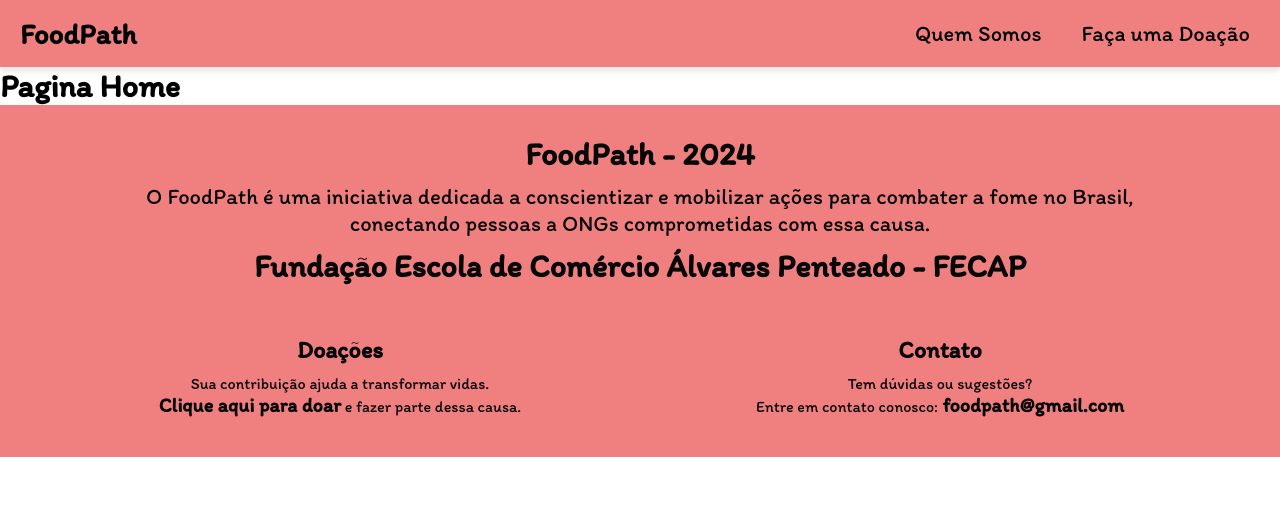
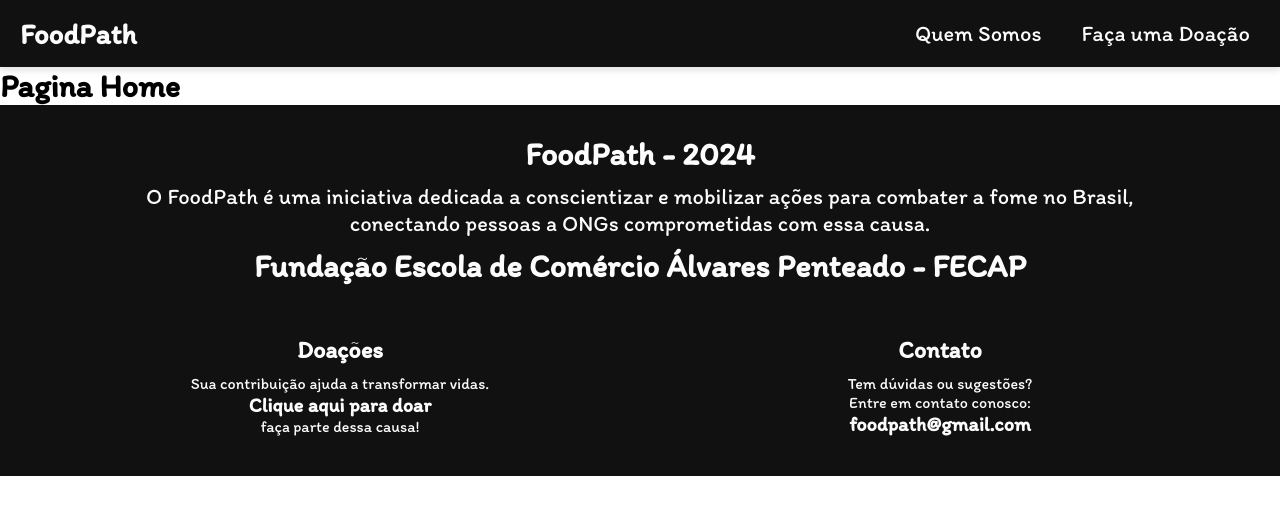
Before and after one commit to 2024-2-NCC2/Projeto1, a React (Vite) app in the folder client/: page / in a window 1280 px wide. Shown: the top 514 px of the page. Built offline with nearby package versions, Linux system fonts and the light colour scheme.

Commit message:
feat: dynamic year in footer

```diff
--- a/client/src/components/Fotter.jsx
+++ b/client/src/components/Fotter.jsx
@@ -2,11 +2,15 @@
 import { Link } from 'react-router-dom';
 
 const Footer = () => {
+
+  const currentDate = new Date();
+  const year = currentDate.getFullYear();
+
   return (
     <footer>
       <div className="footer-container">
         <div className="footer-header">
-          <h1 id="foodpath">FoodPath - 2024</h1>
+          <h1 id="foodpath">FoodPath - {year}</h1>
           <p>
             O FoodPath é uma iniciativa dedicada a conscientizar e mobilizar ações para combater a fome no Brasil, <br/>
             conectando pessoas a ONGs comprometidas com essa causa.
@@ -18,13 +22,13 @@
             <h2 id="doacoes">Doações</h2>
             <p>
               Sua contribuição ajuda a transformar vidas. <br/>
-              <Link to="/donation" className="underline">Clique aqui para doar</Link> e fazer parte dessa causa.
+              <Link to="/donation" className="underline">Clique aqui para doar</Link> <br/> faça parte dessa causa!
             </p>
           </div>
           <div className="footer-section contact">
             <h2 id="contato">Contato</h2>
             <p>
-              Tem dúvidas ou sugestões? <br/> Entre em contato conosco:
+              Tem dúvidas ou sugestões? <br/> Entre em contato conosco: <br/>
               <a href="mailto:foodpath@gmail.com" className="underline"> foodpath@gmail.com</a>
             </p>
           </div>
--- a/client/src/index.css
+++ b/client/src/index.css
@@ -1,9 +1,8 @@
 :root {
-  --background-primary-color: #F08080;
-  --title-text-color: #050505;
-  --text-color: #070707;
-  --link-hover-color: #972348;
-  --underline-color: #ce5176;
+  --background-primary-color: #111111;
+  --text-color: #fcfcfc;
+  --link-hover-color: #ee608a;
+  --underline-color: #b8496a;
 }
 
 * {
@@ -29,6 +28,7 @@
 .foodpath-logo h1 {
   margin: 0;
   font-size: 1.8rem;
+  color: var(--text-color);
   font-family: "Itim", cursive;
   cursor: pointer;
   transition: color 0.3s ease;
@@ -36,7 +36,7 @@
 
 .foodpath-logo h1:hover,
 .foodpath-logo a:hover {
-  color: #202020;
+  color: var(--link-hover-color);
 }
 
 .app-navbar ul {
@@ -50,7 +50,7 @@
 }
 
 .app-navbar ul li a {
-  color: #000000;
+  color: var(--text-color);
   font-size: 1.4rem;
   font-family: "Itim", cursive;
   text-decoration: none;
@@ -63,7 +63,10 @@
 
 .underline {
   position: relative;
-  display: inline;
+  display: inline-block;
+  flex-direction: column;
+  align-items: center;
+  color: white;
   text-decoration: none;
   font-size: 20px;
 }
@@ -72,16 +75,18 @@
   content: '';
   position: absolute;
   bottom: 0;
-  left: 0;
+  right: 0;
   width: 0;
   height: 2px;
-  background-color: var(--underline-color);
+  background-color: #f761ac;
   transition: width 0.6s cubic-bezier(0.25, 1, 0.5, 1);
 }
 
 @media (hover: hover) and (pointer: fine) {
   .underline:hover::before {
-    width: 100%;
+      left: 0;
+      right: auto;
+      width: 100%;
   }
 }
 
```
